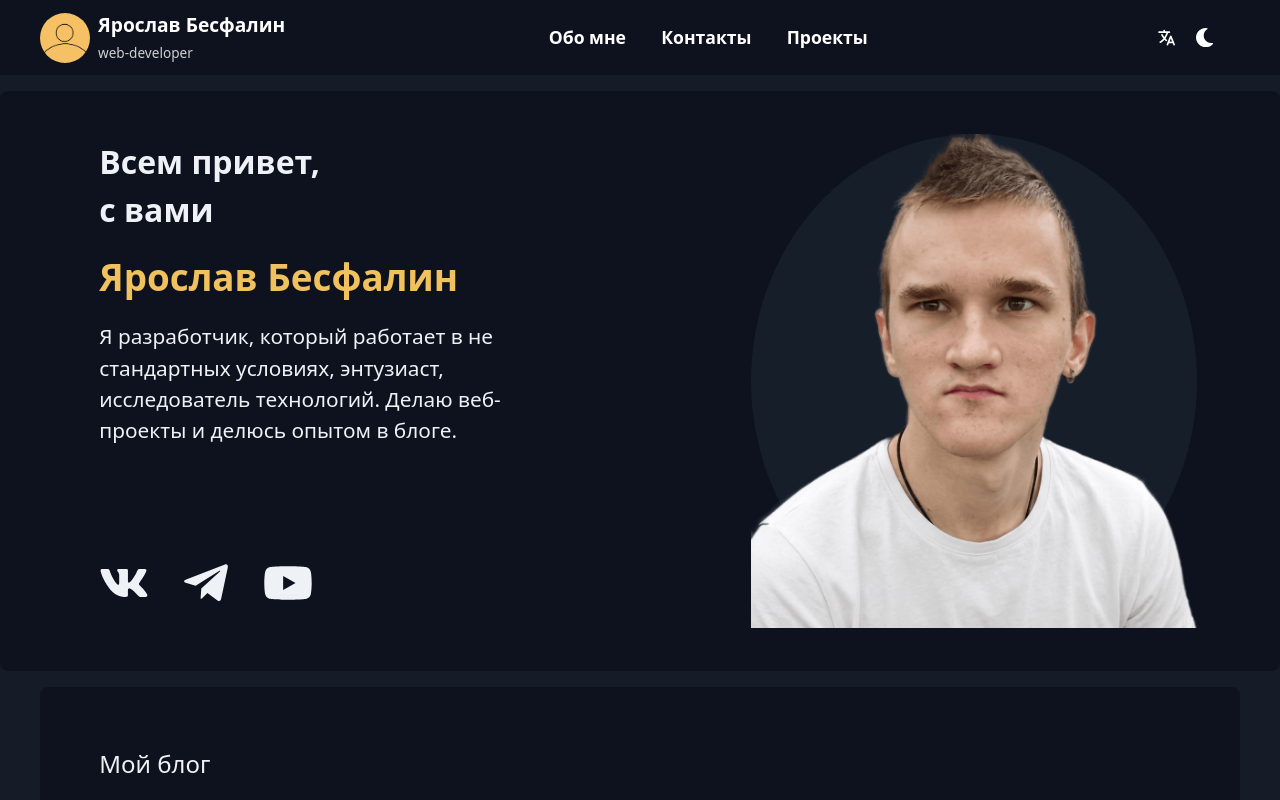
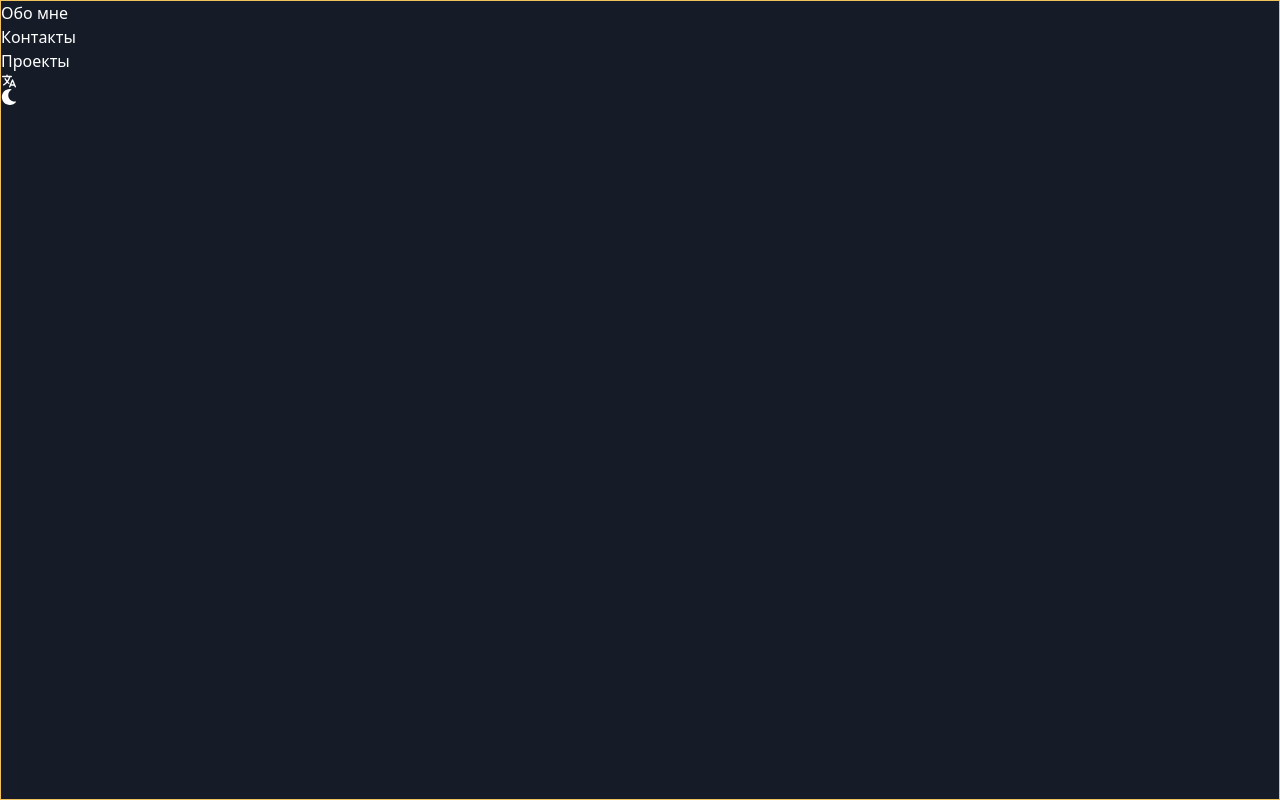
Before and after one commit to DanteBes/besfalin.ru_mockups, a React (Vite) app: page / in a window 1280 px wide. Shown: the top 800 px of the page. Built offline with nearby package versions, Linux system fonts and the light colour scheme.

Commit message:
поправил картинку в hero секции, разметил меню для мобильных экранов

```diff
--- a/src/components/Header/Header.jsx
+++ b/src/components/Header/Header.jsx
@@ -16,7 +16,7 @@ function Header() {
           </div>
         </a>
         <div className={styles.boxlink}>
-          <ol className={styles.listlink}>
+          <ul className={styles.listlink}>
             <li className={styles.objlink}>
               <a className={styles.link} href="/about">
                 Обо мне
@@ -32,7 +32,7 @@ function Header() {
                 Проекты
               </a>
             </li>
-          </ol>
+          </ul>
         </div>
         <div className={styles.blockBtns}>
           <ul className={styles.listSettings}>
@@ -52,8 +52,49 @@ function Header() {
         </div>
         <CiMenuBurger className={styles.headerBurger} />
       </div>
+      <HeaderMenu />
     </header>
   )
 }
 
+function HeaderMenu() {
+  return (
+    <nav className={styles.menu}>
+      <div className={styles.menuLinks}>
+        <ul className={styles.menuList}>
+          <li className={styles.menuItem}>
+            <a className={styles.menuLink} href="/about">
+              Обо мне
+            </a>
+          </li>
+          <li className={styles.menuItem}>
+            <a className={styles.menuLink} href="/contacts">
+              Контакты
+            </a>
+          </li>
+          <li className={styles.menuItem}>
+            <a className={styles.Link} href="/projects">
+              Проекты
+            </a>
+          </li>
+        </ul>
+      </div>
+      <div className={styles.menuBtns}>
+        <ul className={styles.menuBtnsList}>
+          <li className={styles.menuBtnsItem}>
+            <a className={styles.menuBtnsLink}>
+              <IoLanguage />
+            </a>
+          </li>
+          <li className={styles.menuBtnsItem}>
+            <a className={styles.menuBtnsLink}>
+              <FaMoon />
+            </a>
+          </li>
+        </ul>
+      </div>
+    </nav>
+  )
+}
+
 export default Header
--- a/src/components/Header/Header.module.css
+++ b/src/components/Header/Header.module.css
@@ -125,3 +125,32 @@
     padding: 1.2em;
   }
 }
+
+.menu {
+  position: absolute;
+  inset: 0;
+  z-index: 10;
+  border: 1px solid var(--accent-clr);
+  background-color: var(--bg-clr);
+}
+
+.menuList {
+}
+
+.menuItem {
+}
+
+.menuLink {
+}
+
+.menuBtns {
+}
+
+.menuBtnsList {
+}
+
+.menuBtnsItem {
+}
+
+.menuBtnsLink {
+}
--- a/src/components/Main/Main.module.css
+++ b/src/components/Main/Main.module.css
@@ -74,6 +74,7 @@
 .objF {
   display: flex;
   width: 100%;
+  aspect-ratio: 1/1;
   padding: 2em;
 }
 
@@ -97,9 +98,16 @@
 }
 
 .objFBackground {
+  position: relative;
   border-radius: 50%;
   background-color: #161e2a;
+  width: 100%;
+  aspect-ratio: 1/1;
+  overflow: hidden;
 }
 
 .objFBackgroundAva {
+  position: absolute;
+  top: 0;
+  left: 0;
 }
--- a/src/variables.css
+++ b/src/variables.css
@@ -1,5 +1,5 @@
 :root {
-  --accent-clr: hsl(41, 83%, 65%);
-  --bg-clr: hsl(219, 32%, 12%);
-  --txt-clr: hsl(219 30.3% 95%);
+  --accent-clr: #f0c15c;
+  --bg-clr: #151c28;
+  --txt-clr: #eef1f6;
 }
```
